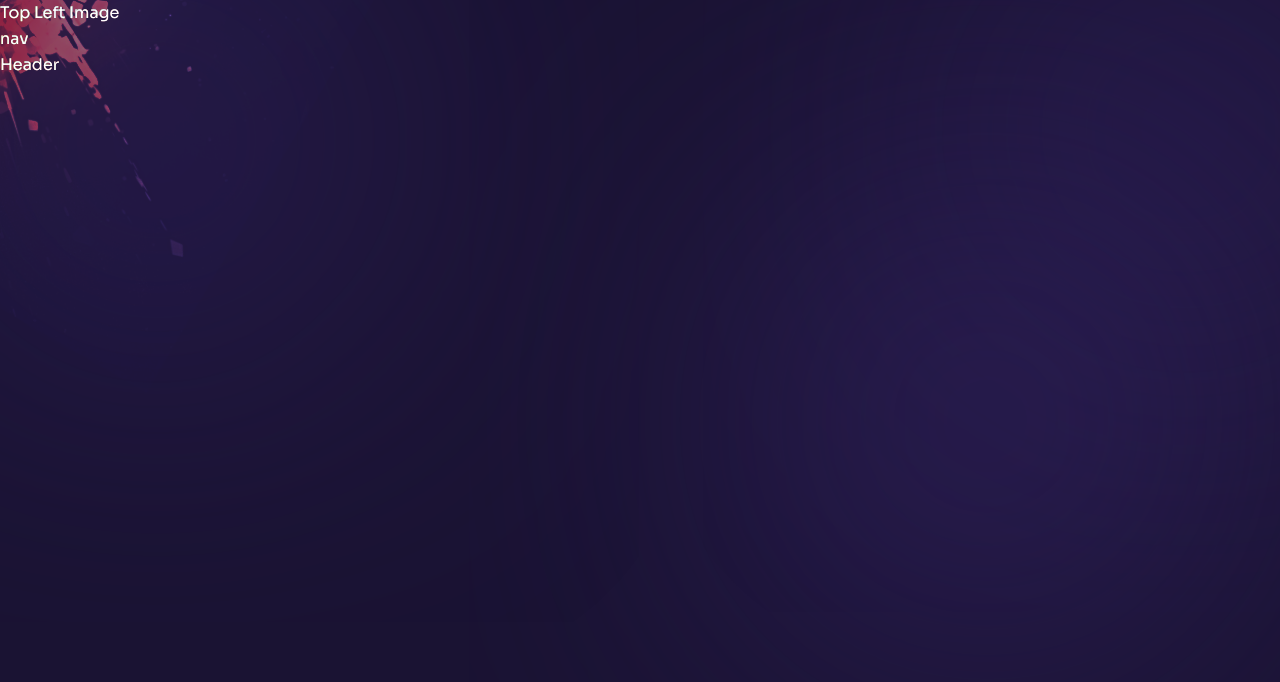
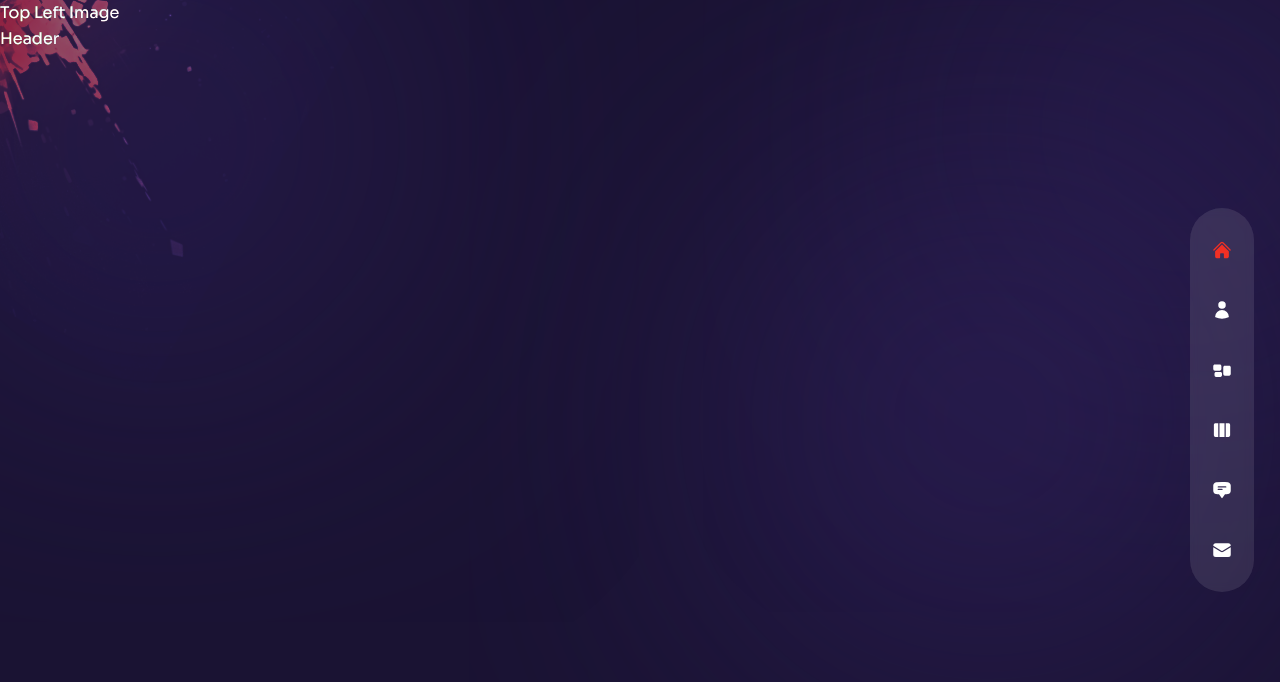
Before and after one commit to can-ates/me-v2, a Next.js app: page / in a window 1280 px wide. Shown: the top 682 px of the page. Built offline with nearby package versions, Linux system fonts and the light colour scheme.

Commit message:
navigation bar initial implementation

```diff
--- a/src/app/components/Nav.tsx
+++ b/src/app/components/Nav.tsx
@@ -1,4 +1,4 @@
-// icons
+'use client';
 import {
   HiHome,
   HiUser,
@@ -7,6 +7,9 @@
   HiChatBubbleBottomCenterText,
   HiEnvelope,
 } from 'react-icons/hi2';
+
+import Link from 'next/link';
+import { usePathname } from 'next/navigation';
 
 // nav data
 export const navData = [
@@ -27,7 +30,31 @@
 ];
 
 const Nav = () => {
-  return <nav>nav</nav>;
+  const pathname = usePathname();
+
+  return <nav className='flex flex-col items-center xl:justify-center gap-y-4 fixed h-max bottom-0 mt-auto xl:right-[2%] z-50 top-0 w-full xl:w-16 xl:max-w-md xl:h-screen'>
+    {/* inner */}
+    <div className='flex w-full xl:flex-col items-center justify-between xl:justify-center gap-y-10 px-4 md:px-40 xl:px-0 h-[80px] xl:h-max py-8 bg-white/10 backdrop-blur-sm text-3xl xl:text-xl xl:rounded-full'>
+      {navData.map((link) => {
+        return (
+          <Link className={`${link.path === pathname && 'text-accent'} relative flex items-center group hover:text-accent transition-all duration-300`} key={link.name} href={link.path}>
+            {/* tooltip */}
+            <div className='absolute pr-14 right-0 hidden xl:group-hover:flex'>
+              <div className='bg-white relative flex text-primary items-center p-[6px] rounded-[3px]'>
+                <div className='text-[12px] leading-none font-semibold capitalize'>
+                  {link.name}
+                </div>
+              {/* triangle */}
+              <div className='border-solid border-l-white border-l-8 border-y-transparent border-y-[6px] border-r-0 absolute -right-2' />
+            </div>
+            </div>
+            {/* icon */}
+            <div>{link.icon}</div>
+          </Link>
+        )
+      })}
+    </div>
+  </nav>;
 };
 
 export default Nav;
```
